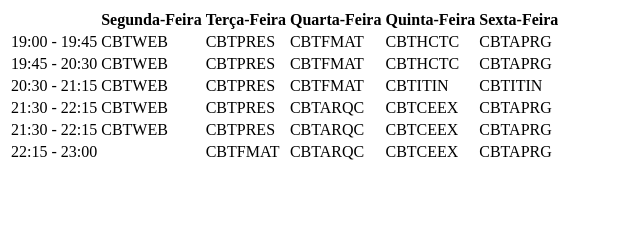
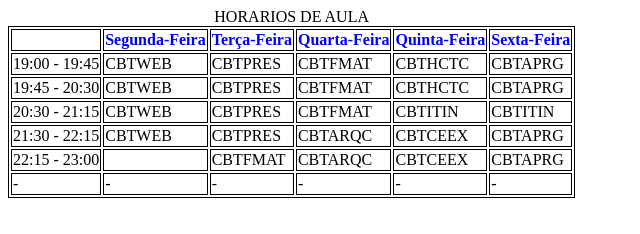
Before and after one commit to KiO-09/CBTDWEB, a plain HTML site: page tabela.html in a window 1280 px wide. Shown: the whole page, without its empty margins (0-640 px from the left). Drawn offline with Linux system fonts and the light colour scheme.

Commit message:
Personalização da tabela

```diff
--- a/tabela.html
+++ b/tabela.html
@@ -1,8 +1,18 @@
 <!DOCTYPE html>
-<head></head>
+<head>
+    <style>
+        table, th, td {
+  border: 1px solid black;
+}
+        thead {color:blue}
+        tbody {color:black}
+    </style>
+</head>
 <body>
     <header>
         <table>
+            <caption> HORARIOS DE AULA </caption>
+            <thead>
             <tr>
                 <th></th>
                 <th> Segunda-Feira </th>
@@ -11,6 +21,8 @@
                 <th> Quinta-Feira</th>
                 <th> Sexta-Feira</th>
             </tr>
+        </thead>
+        <tbody>
             <tr>
                 <td> 19:00 - 19:45 </td>
                 <td> CBTWEB </td>
@@ -44,14 +56,6 @@
                 <td> CBTAPRG </td>
             </tr>
             <tr>
-                <td> 21:30 - 22:15 </td>
-                <td> CBTWEB </td>
-                <td> CBTPRES </td>
-                <td> CBTARQC</td>
-                <td> CBTCEEX </td>
-                <td> CBTAPRG </td>
-            </tr>
-            <tr>
                 <td> 22:15 - 23:00 </td>
                 <td></td>
                 <td> CBTFMAT </td>
@@ -59,6 +63,17 @@
                 <td> CBTCEEX </td>
                 <td> CBTAPRG </td>
             </tr>
+        </tbody>
+        <tfoot>
+            <tr>
+                <td> - </td>
+                <td> - </td>
+                <td> - </td>
+                <td> - </td>
+                <td> - </td>
+                <td> - </td>
+            </tr>
+        </tfoot>
             <footer></footer>
         </table>
     </header>
```
